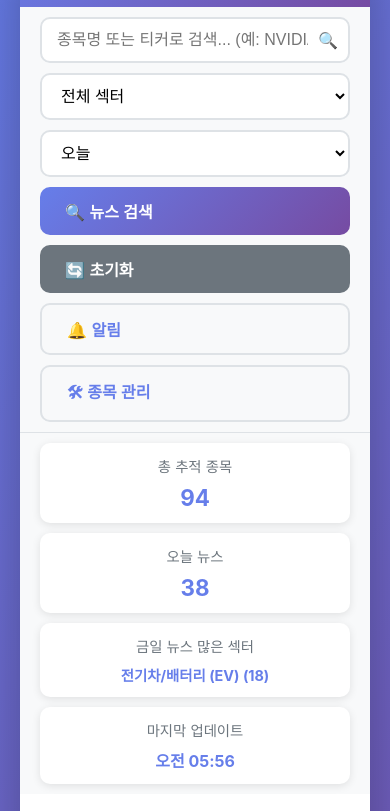
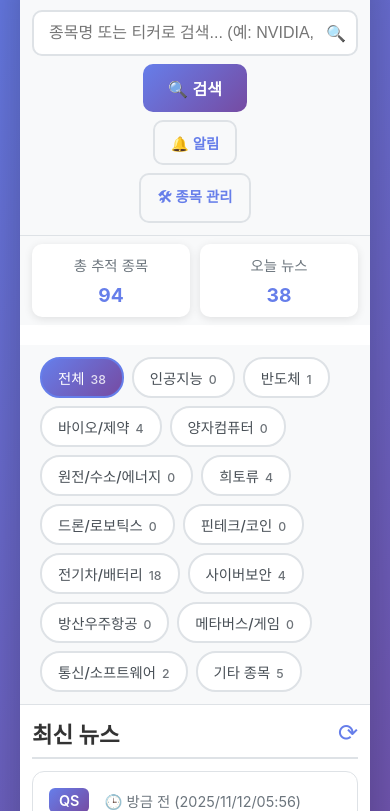
Before and after one commit to ho1010/Stock-news-tracker, a plain HTML site: page stock_news_tracker.html in a window 390 px wide. Shown: the part 92-903 px from the top of the page. Drawn offline with Linux system fonts and the light colour scheme; no server answers.

Commit message:
2 commit

```diff
--- a/stock_news_tracker.html
+++ b/stock_news_tracker.html
@@ -167,6 +167,16 @@
       font-size: 1.4em;
       font-weight: bold;
       color: #667eea;
+    }
+
+    .desktop-only {
+      display: block;
+    }
+
+    @media (max-width: 768px) {
+      .desktop-only {
+        display: none !important;
+      }
     }
 
     .content {
@@ -511,27 +521,140 @@
       color: #dc3545;
     }
 
+    /* 모바일 간소화 스타일 */
+    .mobile-simplified {
+      display: none;
+    }
+
+    .sector-chips {
+      display: flex;
+      gap: 8px;
+      padding: 12px 20px;
+      background: #f8f9fa;
+      border-bottom: 1px solid #dee2e6;
+      flex-wrap: wrap;
+      overflow-x: auto;
+      -webkit-overflow-scrolling: touch;
+    }
+
+    .sector-chip {
+      padding: 8px 16px;
+      border-radius: 20px;
+      font-size: 0.9em;
+      font-weight: 500;
+      cursor: pointer;
+      transition: all 0.3s;
+      white-space: nowrap;
+      border: 2px solid #dee2e6;
+      background: white;
+      color: #495057;
+    }
+
+    .sector-chip:hover {
+      border-color: #667eea;
+      background: #eef2ff;
+    }
+
+    .sector-chip.active {
+      background: linear-gradient(135deg, #667eea 0%, #764ba2 100%);
+      color: white;
+      border-color: #667eea;
+    }
+
+    .sector-chip .count {
+      margin-left: 6px;
+      font-size: 0.85em;
+      opacity: 0.8;
+    }
+
     @media (max-width: 768px) {
+      /* 모바일에서 사이드바 숨기기 */
+      .sidebar {
+        display: none !important;
+      }
+
       .content {
         grid-template-columns: 1fr;
       }
 
-      .sidebar {
-        max-height: 300px;
-        border-right: none;
-        border-bottom: 1px solid #dee2e6;
-      }
-
+      /* 헤더 간소화 */
+      .header h1 {
+        font-size: 1.4em;
+      }
+
+      .header p {
+        display: none;
+      }
+
+      /* 컨트롤 간소화 */
       .controls {
         flex-direction: column;
+        padding: 12px;
+        gap: 8px;
       }
 
       .search-box {
         width: 100%;
-      }
-
-      select, .btn {
-        width: 100%;
+        min-width: auto;
+      }
+
+      /* 섹터 드롭다운 숨기기 (칩으로 대체) */
+      #sectorFilter {
+        display: none;
+      }
+
+      /* 시간 필터 숨기기 */
+      #timeFilter {
+        display: none;
+      }
+
+      /* 초기화 버튼 숨기기 */
+      .controls .btn-secondary {
+        display: none;
+      }
+
+      /* 알림/종목 관리 버튼 작게 */
+      .btn-ghost {
+        padding: 10px 16px;
+        font-size: 0.9em;
+      }
+
+      /* 통계 카드 간소화 (2개만 표시) */
+      .stats {
+        grid-template-columns: repeat(2, 1fr);
+        padding: 8px 12px;
+      }
+
+      .stat-card {
+        padding: 10px;
+      }
+
+      .stat-card .value {
+        font-size: 1.2em;
+      }
+
+      /* 섹터 칩 표시 */
+      .sector-chips {
+        display: flex;
+      }
+
+      /* 뉴스 컨테이너 패딩 조정 */
+      .news-container {
+        padding: 12px;
+      }
+
+      /* 뉴스 카드 간소화 */
+      .news-card {
+        padding: 16px;
+      }
+
+      .news-title {
+        font-size: 1.1em;
+      }
+
+      .news-summary {
+        font-size: 0.9em;
+        -webkit-line-clamp: 2;
       }
 
       /* 종목 관리 모달 모바일 반응형 */
@@ -577,11 +700,11 @@
         <span class="search-icon">🔍</span>
       </div>
 
-      <select id="sectorFilter">
+      <select id="sectorFilter" class="desktop-only">
         <option value="all">전체 섹터</option>
       </select>
 
-      <select id="timeFilter">
+      <select id="timeFilter" class="desktop-only">
         <option value="today">오늘</option>
         <option value="week">이번 주</option>
         <option value="month">이번 달</option>
@@ -589,10 +712,10 @@
       </select>
 
       <button class="btn btn-primary" onclick="searchNews()">
-        🔍 뉴스 검색
+        🔍 검색
       </button>
 
-      <button class="btn btn-secondary" onclick="resetFilters()">
+      <button class="btn btn-secondary desktop-only" onclick="resetFilters()">
         🔄 초기화
       </button>
 
@@ -614,17 +737,20 @@
         <div class="label">오늘 뉴스</div>
         <div class="value" id="todayNews">0</div>
       </div>
-      <div class="stat-card">
+      <div class="stat-card desktop-only">
         <div class="label">금일 뉴스 많은 섹터</div>
         <div class="value" id="topSector" style="font-size: 0.9em;">-</div>
       </div>
-      <div class="stat-card">
+      <div class="stat-card desktop-only">
         <div class="label">마지막 업데이트</div>
         <div class="value" style="font-size: 1em;" id="lastUpdate">-</div>
       </div>
     </div>
 
     <div class="filter-tags" id="filterTags"></div>
+
+    <!-- 모바일용 섹터 칩 -->
+    <div class="sector-chips" id="sectorChips"></div>
 
     <div class="content">
       <div class="sidebar">
@@ -1545,6 +1671,7 @@
       const sectorList = document.getElementById('sectorList');
       const sectorFilter = document.getElementById('sectorFilter');
       const notifSectorSelect = document.getElementById('notifSector');
+      const sectorChips = document.getElementById('sectorChips');
 
       // 하노이 시간 기준 전일 뉴스 기반 카운트 계산 (전날 오전 10시 ~ 금일 오전 10시)
       const sectorCounts = sectors.map(sector => {
@@ -1560,6 +1687,7 @@
       let html = `<li class="sector-item ${currentSector==='all' ? 'active' : ''}" onclick="selectSector('all')"><span>전체 섹터</span><span class="sector-count">${totalCount}</span></li>`;
       let optionsHtml = '<option value="all">전체 섹터</option>';
       let notifOptionsHtml = '<option value="all">전체 섹터</option>';
+      let chipsHtml = `<div class="sector-chip ${currentSector==='all' ? 'active' : ''}" onclick="selectSector('all')">전체<span class="count">${totalCount}</span></div>`;
 
       sectors.forEach((sector, idx) => {
         const newsCount = sectorCounts[idx];
@@ -1570,14 +1698,19 @@
         </li>`;
         optionsHtml += `<option value="${idx}">${sector.name}</option>`;
         notifOptionsHtml += `<option value="${idx}">${sector.name}</option>`;
+
+        // 모바일용 칩 생성 (섹터명 간소화)
+        const shortName = sector.name.split('(')[0].trim();
+        chipsHtml += `<div class="sector-chip ${activeCls}" onclick="selectSector(${idx})">${shortName}<span class="count">${newsCount}</span></div>`;
       });
 
       sectorList.innerHTML = html;
-      sectorFilter.innerHTML = optionsHtml;
+      if (sectorFilter) sectorFilter.innerHTML = optionsHtml;
       if (notifSectorSelect) notifSectorSelect.innerHTML = notifOptionsHtml;
+      if (sectorChips) sectorChips.innerHTML = chipsHtml;
 
       // 현재 선택 상태 유지 및 총 개수 갱신
-      sectorFilter.value = currentSector === 'all' ? 'all' : String(currentSector);
+      if (sectorFilter) sectorFilter.value = currentSector === 'all' ? 'all' : String(currentSector);
       if (notifSectorSelect) notifSectorSelect.value = currentSector === 'all' ? 'all' : String(currentSector);
       // 총 추적 종목 수는 rebuildAllStocks()에서 업데이트됨
     }
@@ -1585,16 +1718,29 @@
     // 섹터 선택
     function selectSector(index) {
       const items = document.querySelectorAll('.sector-item');
+      const chips = document.querySelectorAll('.sector-chip');
+
       items.forEach(item => item.classList.remove('active'));
+      chips.forEach(chip => chip.classList.remove('active'));
 
       if (index === 'all') {
         if (items[0]) items[0].classList.add('active');
+        if (chips[0]) chips[0].classList.add('active');
         currentSector = 'all';
         document.getElementById('newsTitle').textContent = '전체 섹터 최신 뉴스';
       } else {
         if (items[index + 1]) items[index + 1].classList.add('active');
+        if (chips[index + 1]) chips[index + 1].classList.add('active');
         currentSector = index;
         document.getElementById('newsTitle').textContent = sectors[index].name + ' 뉴스';
+      }
+
+      // 모바일에서 섹터 칩 스크롤 (선택된 칩이 보이도록)
+      if (window.innerWidth <= 768 && chips.length > 0) {
+        const activeChip = chips[index === 'all' ? 0 : index + 1];
+        if (activeChip) {
+          activeChip.scrollIntoView({ behavior: 'smooth', block: 'nearest', inline: 'center' });
+        }
       }
 
       loadNews();
```
Also changed, not shown: 3 other files.
